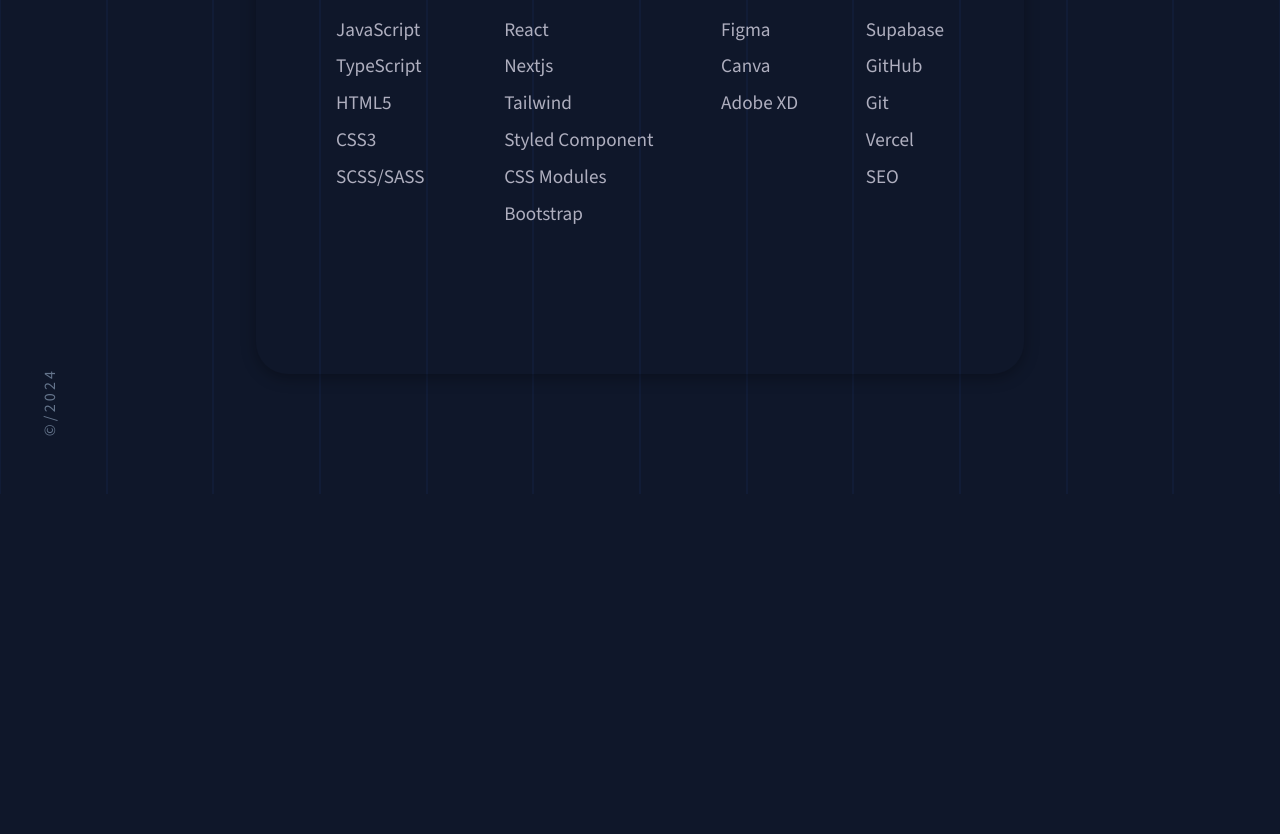
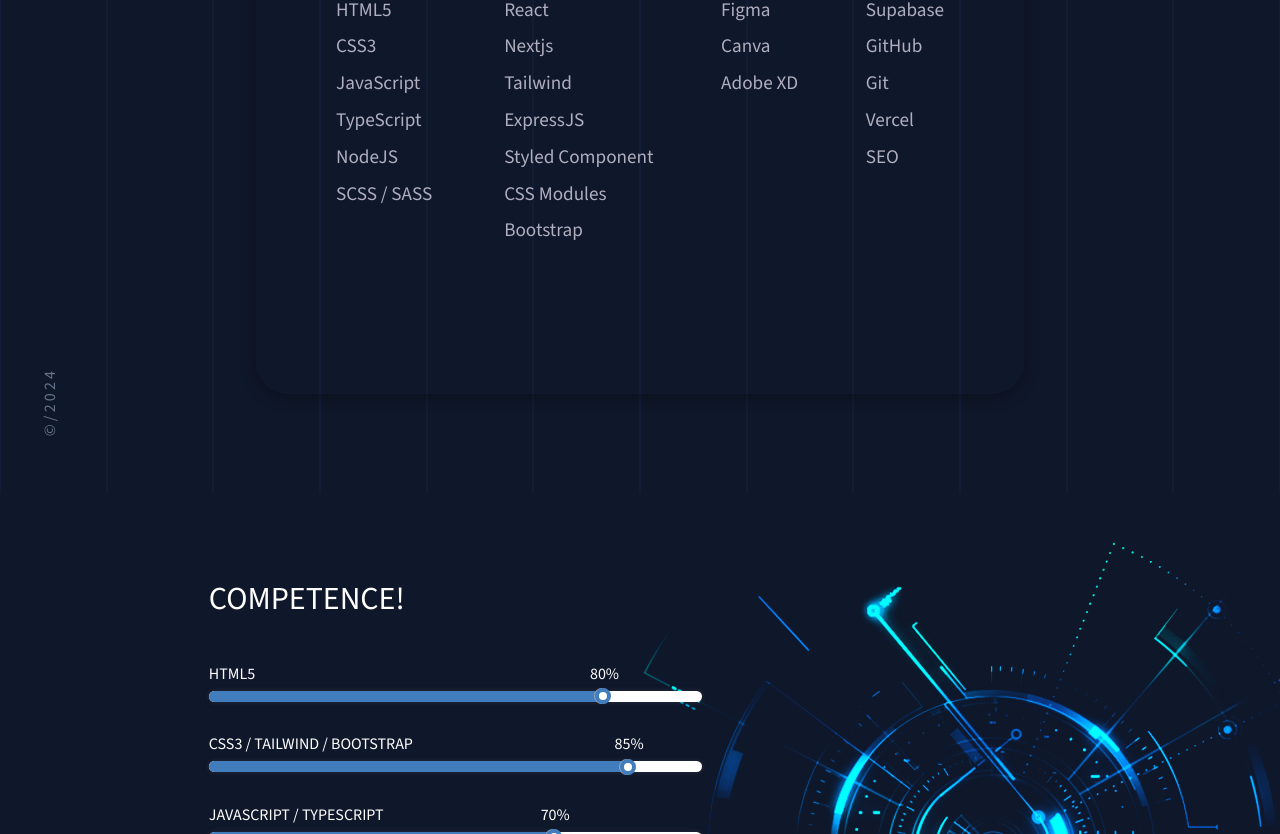
Before and after one commit to ifeanyiHM/ifeanyiiheme, a Next.js app: page /skills in a window 1280 px wide. Shown: the part 306-1140 px from the top of the page. Before the commit the page ends 800 px from the top, so only its background shows below. Built offline with nearby package versions, Linux system fonts and the light colour scheme.

Commit message:
my portfolio

```diff
--- a/app/Components/MenuPage.tsx
+++ b/app/Components/MenuPage.tsx
@@ -28,7 +28,7 @@ function MenuPage() {
 
       <div className="relative h-[100svh] flex flex-col gap-[6rem] md:gap-[3rem] md:justify-around pt-[7rem] pb-[1rem] md:py-0">
         <div className="md:flex md:mx-auto lg:m-0 lg:ml-[10%] lg:max-w-[80%] lg:justify-between md:gap-[5rem] lg:gap-[0]">
-          <div className="hidden lg:w-[40%] md:block text-[#64748b] lg:flex flex-col lg:gap-[5rem]">
+          <div className="hidden relative lg:w-[40%] md:block text-[#64748b] lg:flex flex-col lg:gap-[5rem] lg:mt-[1rem]">
             <div>
               <p
                 className={`${
@@ -61,6 +61,14 @@ function MenuPage() {
                 ))}
               </ul>
             </div>
+
+            <span
+              className={` ${
+                lightMode ? "text-[#444452]" : "text-[#64748b]"
+              } hidden absolute bottom-[1rem] lg:block tracking-[0.2rem]`}
+            >
+              ©/{new Date().getFullYear()}
+            </span>
           </div>
 
           {/* menu list */}
@@ -88,7 +96,7 @@ function MenuPage() {
               lightMode ? " text-[#444452]" : " text-[#64748b]"
             }  tracking-[0.2rem]`}
           >
-            ©/2024
+            ©/{new Date().getFullYear()}
           </span>
         </div>
 
--- a/app/Components/SideNav.tsx
+++ b/app/Components/SideNav.tsx
@@ -6,7 +6,7 @@ function SideNav() {
   const { lightMode } = usePortfolio();
 
   return (
-    <div className="hidden lg:flex fixed h-screen top-0 left-[1rem] flex-col justify-between py-[5rem]">
+    <div className="hidden lg:flex fixed h-screen top-0 left-[1rem] flex-col justify-between py-[5rem] z-50">
       <div className="flex flex-col items-center gap-[3rem]">
         <span
           className={`${
--- a/app/Components/skeleton/SkillsSkeleton.tsx
+++ b/app/Components/skeleton/SkillsSkeleton.tsx
@@ -37,7 +37,7 @@ function SkillsSkeleton() {
               >
                 {Array.from({
                   length:
-                    index === 0 ? 5 : index === 1 ? 6 : index === 2 ? 3 : 5,
+                    index === 0 ? 6 : index === 1 ? 7 : index === 2 ? 3 : 5,
                 }).map((_, idx) => (
                   <div
                     key={idx}
--- a/app/Data/PortfolioProps.tsx
+++ b/app/Data/PortfolioProps.tsx
@@ -84,26 +84,44 @@ export const socialsMobile = [
 export const skillCategories = [
   {
     title: "Languages",
-    skills: ["JavaScript", "TypeScript", "HTML5", "CSS3", "SCSS/SASS"],
+    skills: [
+      { language: "HTML5", percentage: "80" },
+      { language: "CSS3", percentage: "85" },
+      { language: "JavaScript", percentage: "70" },
+      { language: "TypeScript", percentage: "75" },
+      { language: "NodeJS", percentage: "40" },
+      { language: "SCSS / SASS", percentage: "90" },
+    ],
   },
   {
     title: "Frameworks",
     skills: [
-      "React",
-      "Nextjs",
-      "Tailwind",
-      "Styled Component",
-      "CSS Modules",
-      "Bootstrap",
+      { language: "React", percentage: "" },
+      { language: "Nextjs", percentage: "" },
+      { language: "Tailwind", percentage: "" },
+      { language: "ExpressJS", percentage: "" },
+      { language: "Styled Component", percentage: "" },
+      { language: "CSS Modules", percentage: "" },
+      { language: "Bootstrap", percentage: "" },
     ],
   },
   {
     title: "Design",
-    skills: ["Figma", "Canva", "Adobe XD"],
+    skills: [
+      { language: "Figma", percentage: "" },
+      { language: "Canva", percentage: "" },
+      { language: "Adobe XD", percentage: "" },
+    ],
   },
   {
     title: "Tools",
-    skills: ["Supabase", "GitHub", "Git", "Vercel", "SEO"],
+    skills: [
+      { language: "Supabase", percentage: "" },
+      { language: "GitHub", percentage: "" },
+      { language: "Git", percentage: "" },
+      { language: "Vercel", percentage: "" },
+      { language: "SEO", percentage: "" },
+    ],
   },
 ];
 
--- a/app/skills/SkillsPage.tsx
+++ b/app/skills/SkillsPage.tsx
@@ -1,4 +1,5 @@
 "use client";
+import Image from "next/image";
 import usePortfolio from "../_context/usePortfolio";
 import { skillCategories } from "../Data/PortfolioProps";
 import { merriweather } from "../fonts/fonts";
@@ -7,7 +8,8 @@ function SkillsPage() {
   const { lightMode } = usePortfolio();
 
   return (
-    <div className="lg:flex flex-col lg:items-center lg:justify-center w-full min-h-[100svh]">
+    <div className=" overflow-x-hidden">
+      <div className="lg:flex flex-col lg:items-center md:mb-[5rem] lg:mb-0 lg:justify-center w-full lg:min-h-[100svh]">
         <h1
           className={`${merriweather.className} ${
             lightMode ? "text-[#444452]" : "text-[#fff]"
@@ -19,7 +21,7 @@ function SkillsPage() {
         <div
           className={`${
             lightMode ? "text-[#444452]" : "text-[#afafbf]"
-        } ml-[4rem] md:w-[65%] lg:w-[60%] lg:h-[70vh] lg:px-[5rem] lg:pt-[3rem] lg:shadow-[0px_4px_15px_rgba(0,0,0,0.3)] md:mx-auto rounded-[2rem]`}
+          } ml-[4rem] md:w-[65%] lg:w-[70%] xl:w-[60%] lg:h-[80vh] xl:h-[75vh] lg:px-[5rem] lg:pt-[3rem] lg:shadow-[0px_4px_15px_rgba(0,0,0,0.3)] md:mx-auto rounded-[2rem]`}
         >
           <h2
             className={`${merriweather.className} ${
@@ -40,7 +42,7 @@ function SkillsPage() {
                 </h3>
                 {category.skills.map((skill, idx) => (
                   <span key={idx} className="md:text-[1.2rem]">
-                  {skill}
+                    {skill.language}
                   </span>
                 ))}
               </div>
@@ -48,6 +50,78 @@ function SkillsPage() {
           </div>
         </div>
       </div>
+      <div className="relative px-[1.5rem] pb-[3rem] mt-[5rem] text-[#fff] md:pb-0 h-[23.125rem] md:h-[35.188rem] lg:h-[38.188rem] xl:h-[41.188rem]">
+        <div className="md:w-[80%] lg:w-[60%] xl:w-[40%] md:ml-[3rem] lg:ml-[15%]">
+          <h4
+            className={`${
+              lightMode ? "text-[#444452] font-[500]" : "text-[#fff]"
+            } text-[1.5rem] pb-[1rem] md:pb-[2.5rem] md:text-[2rem] uppercase`}
+          >
+            COMPETENCE!
+          </h4>
+          <div
+            className={` ${
+              lightMode ? "text-[#444452]" : "text-[#fff]"
+            } flex flex-col gap-[1.3rem] md:gap-[1.5rem] lg:gap-[1.9rem]`}
+          >
+            {skillCategories[0].skills.map((skill, index) => (
+              <div key={index}>
+                <div
+                  className="flex justify-between pb-[0.3rem]"
+                  style={{ width: `calc(${skill.percentage}% + 1rem)` }}
+                >
+                  <p
+                    className={
+                      lightMode
+                        ? "font-[600] uppercase"
+                        : "font-[500] uppercase"
+                    }
+                  >
+                    {skill.language === "CSS3"
+                      ? "css3 / Tailwind / Bootstrap"
+                      : skill.language === "JavaScript"
+                      ? "JavaScript / TypeScript"
+                      : skill.language === "TypeScript"
+                      ? "React / NextJS"
+                      : skill.language === "NodeJS"
+                      ? "Node / ExpressJS"
+                      : skill.language}
+                  </p>
+                  <span className={lightMode ? "" : "font-[300]"}>
+                    {skill.percentage}%
+                  </span>
+                </div>
+                <div className="relative w-full h-[0.6rem] lg:h-[0.7rem] bg-[#fff] rounded-lg shadow-[0_0_5px_rgb(68,68,82,0.5)]">
+                  <div
+                    className=" h-[0.6rem] lg:h-[0.7rem] bg-[#417dbd] rounded-lg"
+                    style={{ width: `${skill.percentage}%` }}
+                  ></div>
+                  <div
+                    className="absolute z-10 top-1/2 -translate-y-1/2 h-[1rem] w-[1rem] bg-[#fff] rounded-full border-4 border-[#417dbd]"
+                    style={{ left: `calc(${skill.percentage}% - 0.5rem)` }}
+                  ></div>
+                  <div
+                    className="absolute top-1/2 -translate-y-1/2 h-[1rem] w-[1rem] bg-[#fff] rounded-full border-4 border-[#94a3b8]"
+                    style={{ left: `calc(${skill.percentage}% - 0.55rem)` }}
+                  ></div>
+                </div>
+              </div>
+            ))}
+          </div>
+        </div>
+
+        <div className="absolute inset-0 h-[23.125rem] md:h-[40.188rem] lg:h-[45.188rem] xl:h-[47.188rem] overflow-hidden top-[1rem] md:top-[-9rem] z-[-1] translate-x-[65%] xl:translate-x-[50%]">
+          <Image
+            className="object-cover"
+            src="/images/tec.png"
+            alt="404 not found"
+            width={800}
+            height={800}
+            priority
+          />
+        </div>
+      </div>
+    </div>
   );
 }
 
```
Also changed, not shown: public/images/tec.png (added). Lines whose indentation alone changed are shown as unchanged.
